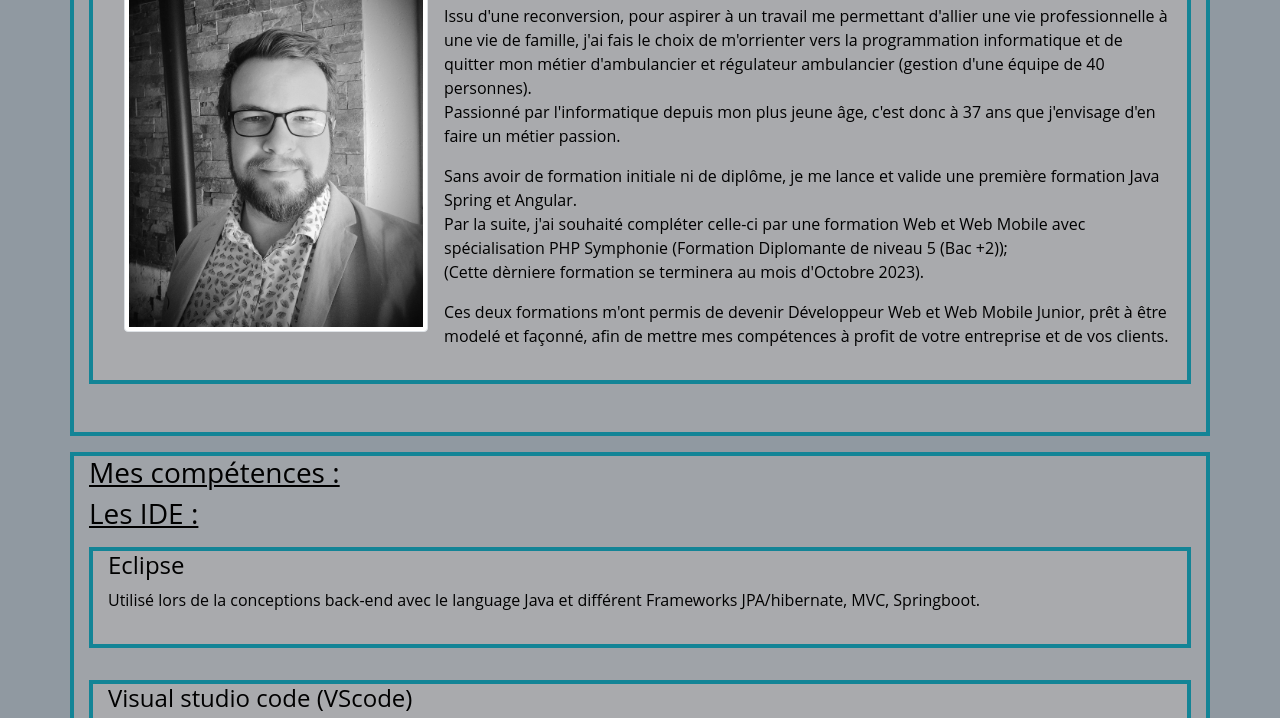
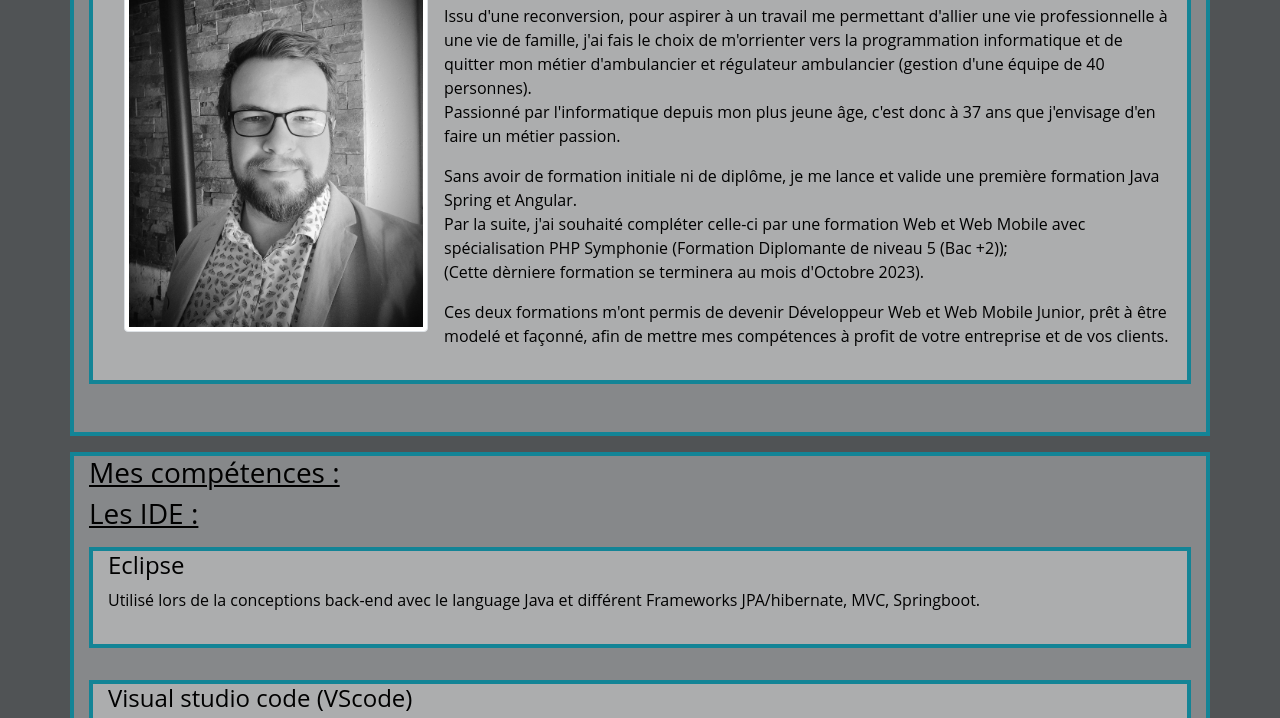
Before and after one commit to ErwannLejoly/ErwannLejoly.github.io, a plain HTML site: page index.html in a window 1280 px wide. Shown: the part 309-1027 px from the top of the page. Drawn offline with nearby package versions, Linux system fonts and the light colour scheme; a web font is replaced by a local one.

Commit message:
last modif

```diff
--- a/css/index.css
+++ b/css/index.css
@@ -1,6 +1,6 @@
 body{
     font-family: 'Open Sans', sans-serif;
-    background-color:#9099a1;
+    background-color:#505355;
     color: black;
 
 }
@@ -9,7 +9,7 @@ body{
 
 
 .container{
-    background-color: rgba(189, 183, 183, 0.308);
+    background-color: rgba(255, 255, 255, 0.308);
     margin-bottom: 1em;
     padding-bottom: 1em;
     border: solid #138496 4px;
```
